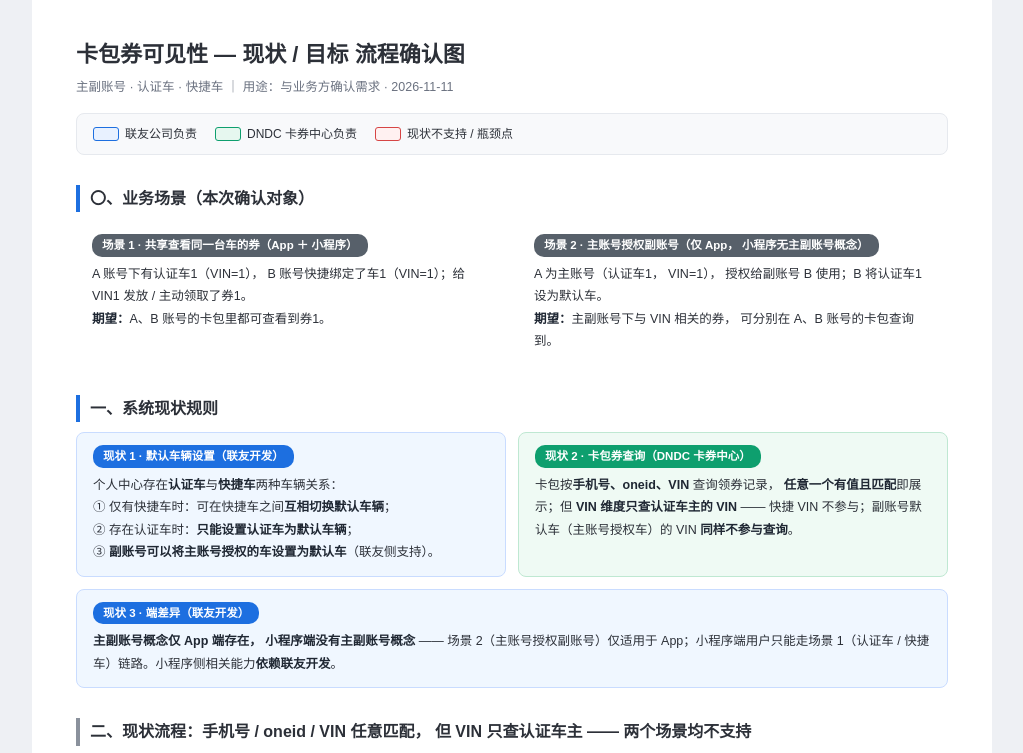
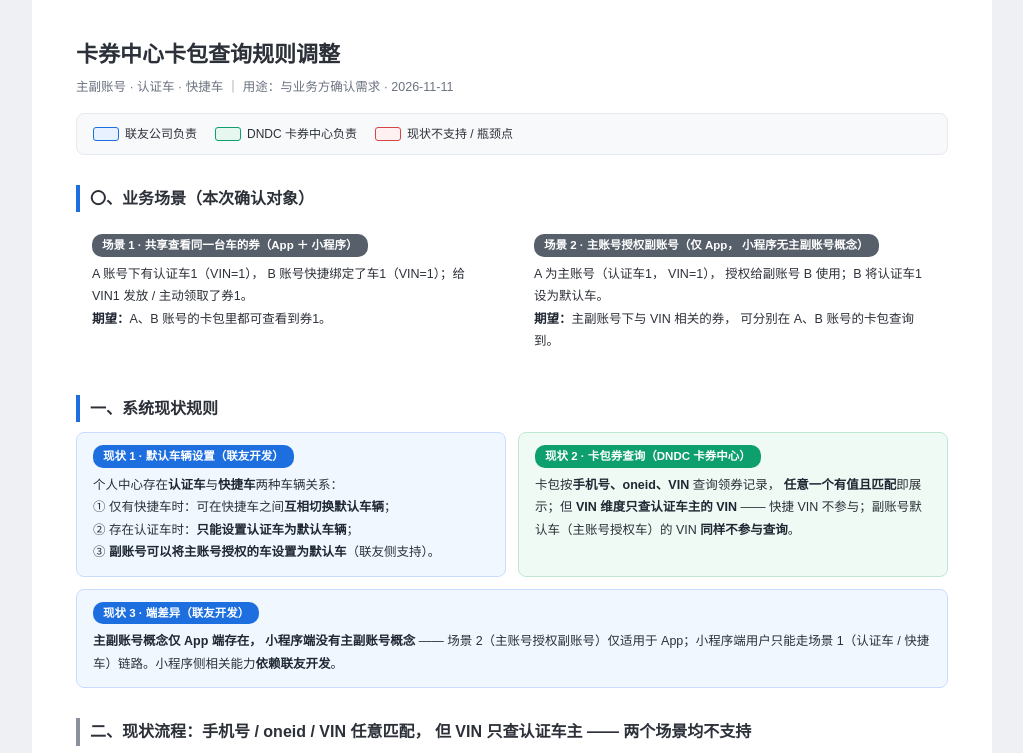
Before and after one commit to Lamb-R/DFN-coupon-docs, a plain HTML site: page coupon-visibility-flow.html in a window 1280 px wide. Shown: the top 753 px of the page, without its empty margins (128-1151 px from the left). Drawn offline with Linux system fonts and the light colour scheme.

Commit message:
Rename doc title to 卡券中心卡包查询规则调整; sync directory card

```diff
--- a/coupon-visibility-flow.html
+++ b/coupon-visibility-flow.html
@@ -3,7 +3,7 @@
 <head>
 <meta charset="UTF-8">
 <meta name="viewport" content="width=device-width, initial-scale=1.0">
-<title>卡包券可见性 — 现状 / 目标 流程确认图（主副账号 · 认证车 · 快捷车）</title>
+<title>卡券中心卡包查询规则调整</title>
 <style>
   @page { size: A4; margin: 14mm 12mm; }
   * { box-sizing: border-box; }
@@ -92,7 +92,7 @@
 <body>
 <div class="page">
 
-<h1>卡包券可见性 — 现状 / 目标 流程确认图</h1>
+<h1>卡券中心卡包查询规则调整</h1>
 <div class="subtitle">主副账号 · 认证车 · 快捷车 ｜ 用途：与业务方确认需求 · 2026-11-11</div>
 
 <div class="legend">
```
Also changed, not shown: index.html (+1 -1 lines).
